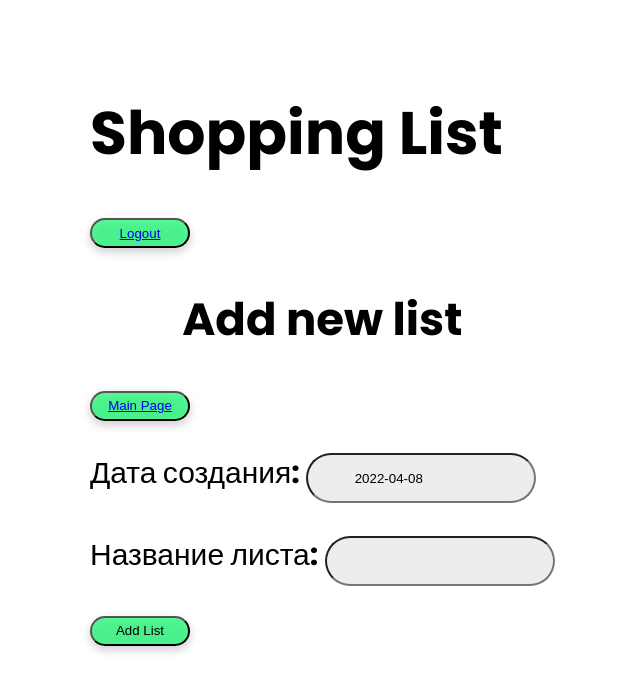
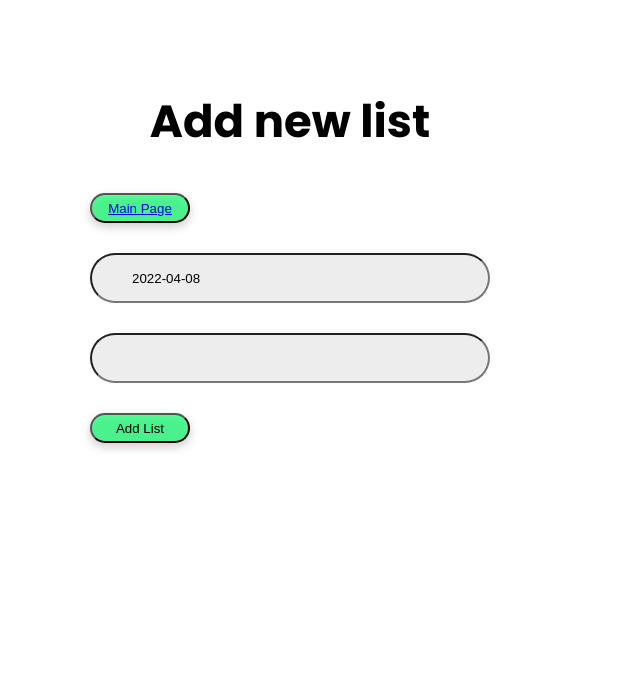
Before and after one commit to Neyokee/List_project, a Django app: page /addlist in a window 1280 px wide. Shown: the top 692 px of the page, without its empty margins (430-1070 px from the left). Run offline with Django 3.2, Linux system fonts and the light colour scheme; tables that the repository leaves empty hold one stand-in row (values such as "Sample post").

Commit message:
css update

```diff
--- a/List/static/css/style.css
+++ b/List/static/css/style.css
@@ -12,7 +12,7 @@
 h3 {
     font-size: 15px;
     text-align: center;
-
+    color: #787878;
 }
 
 h2 {
@@ -40,7 +40,7 @@
 }
 
 p input {
-    width: 230px;
+    width: 400px;
     height: 50px;
     left: 31px;
     top: 227px;
@@ -49,26 +49,6 @@
     padding-left: 10%;
 }
 
-.btn-logout {
-    width: 100px;
-    height: 30px;
-    left: 31px;
-    top: 227px;
-    background: rgba(0, 255, 102, 0.65);
-    border-radius: 30px;
-    filter: drop-shadow(0px 4px 4px rgba(0, 0, 0, 0.25));
-
-}
-
-.btn-main-page {
-    width: 100px;
-    height: 30px;
-    left: 31px;
-    top: 227px;
-    background: rgba(0, 255, 102, 0.65);
-    border-radius: 30px;
-    filter: drop-shadow(0px 4px 4px rgba(0, 0, 0, 0.25));
-}
 
 .btn-submit{
     width: 100px;
@@ -80,7 +60,7 @@
     filter: drop-shadow(0px 4px 4px rgba(0, 0, 0, 0.25));
 }
 
-.btn-addlist {
+.btn-addlist,.btn-main-page, .btn-logout {
     width: 100px;
     height: 30px;
     left: 31px;
@@ -91,7 +71,8 @@
 }
 
 .listing {
-
+    font-size:20px;
+    text-align: left;
     width: 400px;
     height: 50px;
     background: #EDEDED;
@@ -99,3 +80,11 @@
     filter: drop-shadow(0px 4px 4px rgba(0, 0, 0, 0.25));
 
 }
+
+label,.helptext {
+    display:none;
+}
+
+.main_list {
+    text-align: left;
+}
--- a/List/templates/List/Base.html
+++ b/List/templates/List/Base.html
@@ -11,8 +11,6 @@
 </head>
 <body>
     <div>
-        <h1> Shopping List </h1>
-        <p><button class="btn-logout"> <a href="{% url 'logout_url' %}"> Logout </a></button></p>
         {% block content %}
         {% endblock %}
     </div>
--- a/List/templates/List/login.html
+++ b/List/templates/List/login.html
@@ -6,6 +6,6 @@
         {{ login_form_auth.as_p}}
         <button class="btn-login" type="submit"> Log In </button>
     </form>
-    <h3>Not a member?</h3>
-    <p><button class="btn-reg"><a href="{% url 'register_url'%}"> Join Now </a></button></p>
+    <h3>Not a member? <a href="{% url 'register_url'%}"> Join Now </a> </h3>
+
 {% endblock %}
--- a/List/templates/List/register.html
+++ b/List/templates/List/register.html
@@ -1,9 +1,9 @@
 {% extends 'List/Base.html' %}
 {% block content %}
-    <h2>Регистрация пользователя</h2>
+    <h2>Registration</h2>
     <form method="post">
       {% csrf_token %}
       {{ user_form.as_p }}
-      <button type="submit">Сохранить</button>
+      <button class="btn-login"  type="submit">Save</button>
     </form>
 {% endblock %}
--- a/List/urls.py
+++ b/List/urls.py
@@ -11,7 +11,8 @@
     path('addproduct', AddProductView.as_view(), name='addproduct_url'),
     path('register', UserFromView.as_view(), name = 'register_url'),
     path('login/', views.auth_view, name = 'login_url'),
-    path('logout', views.auth_logout, name ='logout_url')
+    path('logout', views.auth_logout, name ='logout_url'),
+    path('successful', views.successful, name = 'suc_url')
     # path('login', views.login_view(), name = 'login')
     # path('productsedit', ProductEditVies.as_view(), name = 'product_edit_url')
 
--- a/List/views.py
+++ b/List/views.py
@@ -98,7 +98,7 @@
             username = user_form.cleaned_data['username']
             password = user_form.cleaned_data['password']
             User.objects.create_user(username=username, password=password)
-            return HttpResponseRedirect('/')
+            return HttpResponseRedirect('successful')
 
         return render(request, 'List/register.html', context={'user_form': user_form})
 
@@ -118,3 +118,6 @@
 
 # class Authlogin(LoginView):
 #     template_name = 'List/login.html'
+
+def successful(request):
+    return render(request,'List/successful.html', {})
```
Also changed, not shown: List/templates/List/main_list.html (+7 -5 lines), List/templates/List/successful.html (added, +15 -0 lines).
